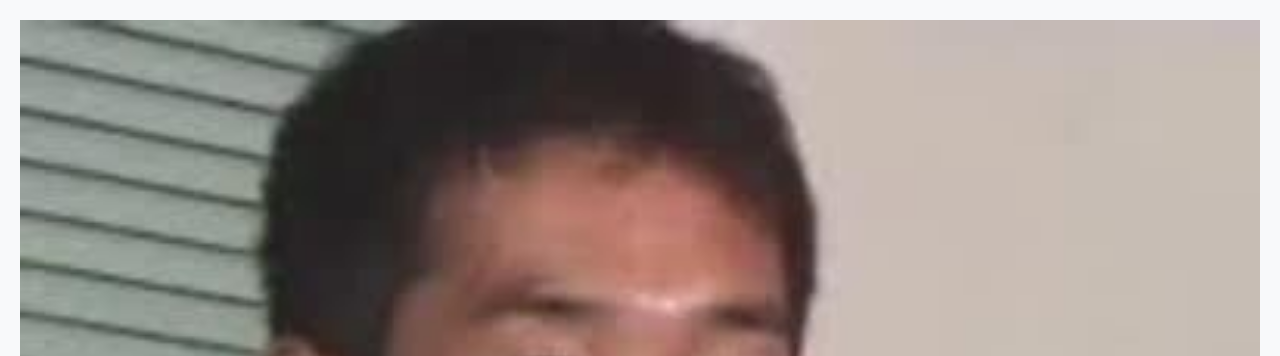
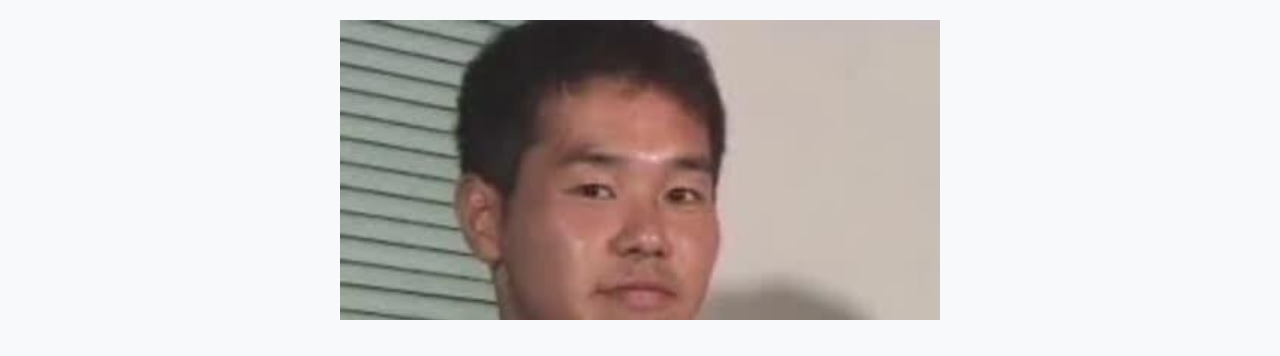
Before and after one commit to kenichi799/kenichi799.github.io, a plain HTML site: page creation.html in a window 1280 px wide. Shown: the top 356 px of the page. Drawn offline with Linux system fonts and the light colour scheme.

Commit message:
Update creation.html

```diff
--- a/creation.html
+++ b/creation.html
@@ -20,10 +20,16 @@
             padding-bottom: 0.3em;
             display: inline-block;
         }
+        .image-container {
+            width: 600px; /* 设置图片容器的宽度 */
+            height: 300px; /* 设置图片容器的高度 */
+            overflow: hidden; /* 隐藏超出容器的图片部分 */
+            margin: 0 auto 20px; /* 设置外边距，使图片居中 */
+        }
         .image-container img {
             width: 100%;
             height: auto;
-            margin-bottom: 20px;
+            display: block; /* 确保图片不会有额外的底部间距 */
         }
         nav ul {
             list-style: none;
```
